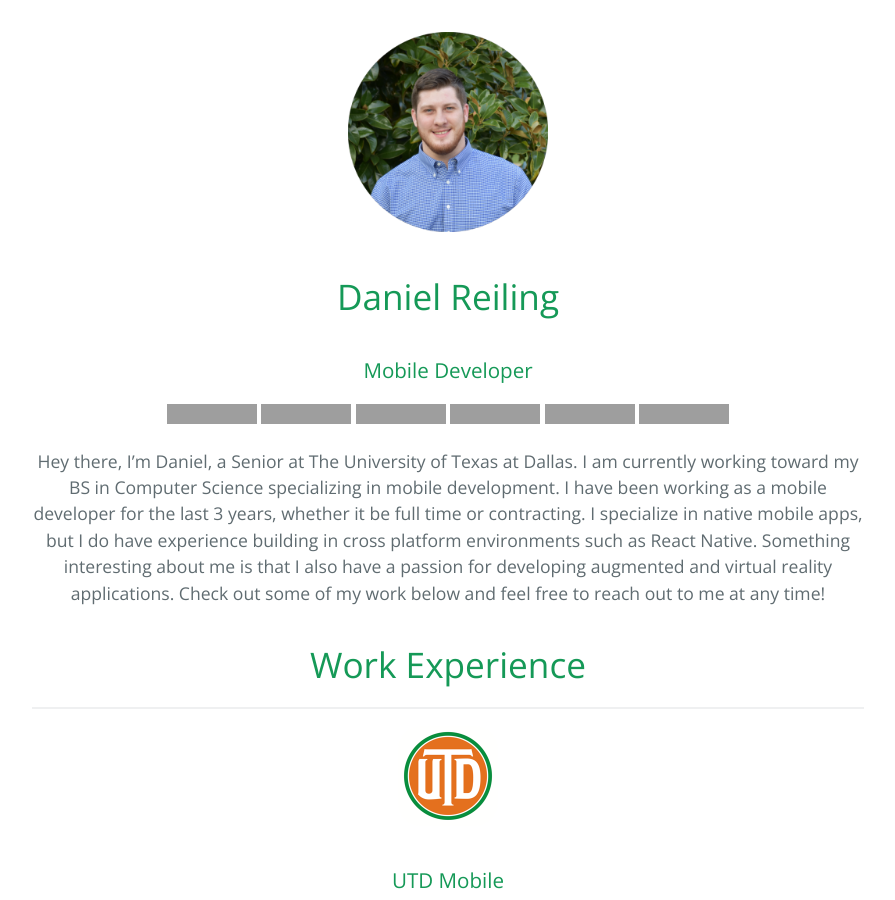
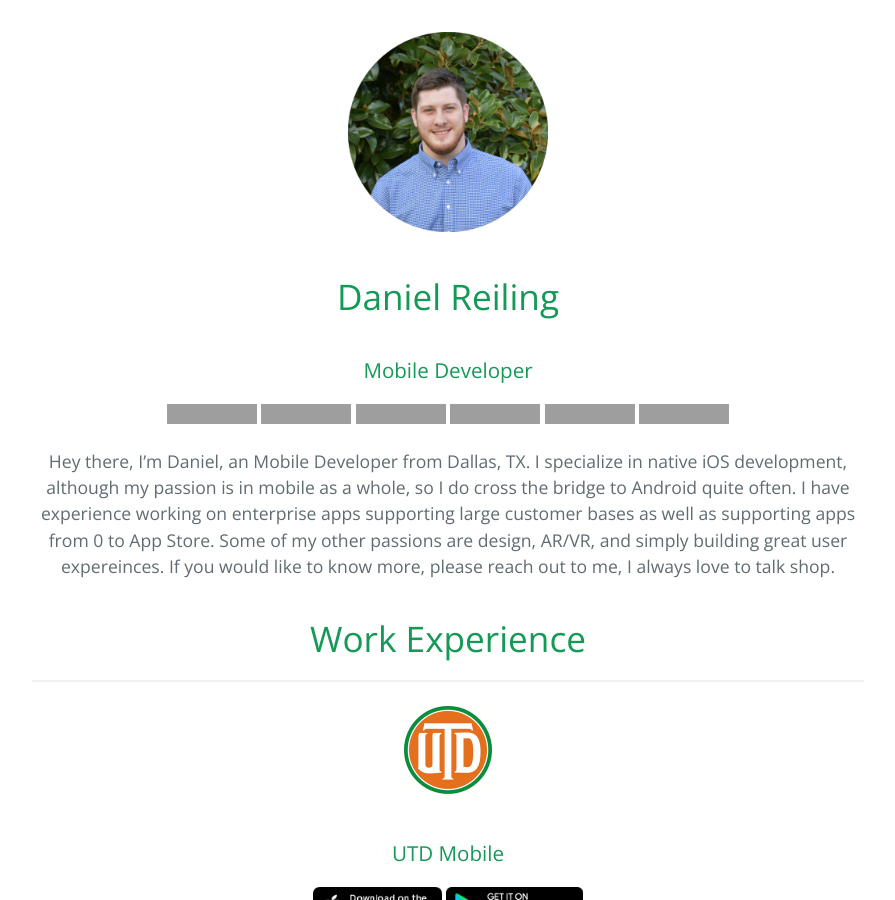
Before and after one commit to Daniel-Reiling/Daniel-Reiling.github.io, a Jekyll site: the page built from index.md, in a window 1280 px wide and 900 px high, cut to the strip 0-900 px from the top of the window. Shown: the whole strip, without its empty margins (192-1087 px from the left). Built offline with Jekyll 4.4.1, drawn with Linux system fonts in a browser that asks for light colours; grey boxes are pictures that could not be loaded.

Commit message:
Update description in readme

```diff
--- a/index.md
+++ b/index.md
@@ -30,7 +30,7 @@ layout: default
 </p>
 
 <p align="center">
-Hey there, I’m Daniel, a Senior at The University of Texas at Dallas. I am currently working toward my BS in Computer Science specializing in mobile development. I have been working as a mobile developer for the last 3 years, whether it be full time or contracting. I specialize in native mobile apps, but I do have experience building in cross platform environments such as React Native. Something interesting about me is that I also have a passion for developing augmented and virtual reality applications. Check out some of my work below and feel free to reach out to me at any time!
+Hey there, I’m Daniel, an Mobile Developer from Dallas, TX. I specialize in native iOS development, although my passion is in mobile as a whole, so I do cross the bridge to Android quite often. I have experience working on enterprise apps supporting large customer bases as well as supporting apps from 0 to App Store. Some of my other passions are design, AR/VR, and simply building great user expereinces. If you would like to know more, please reach out to me, I always love to talk shop.
 </p>
 
 <h1 align="center">Work Experience</h1>
```
